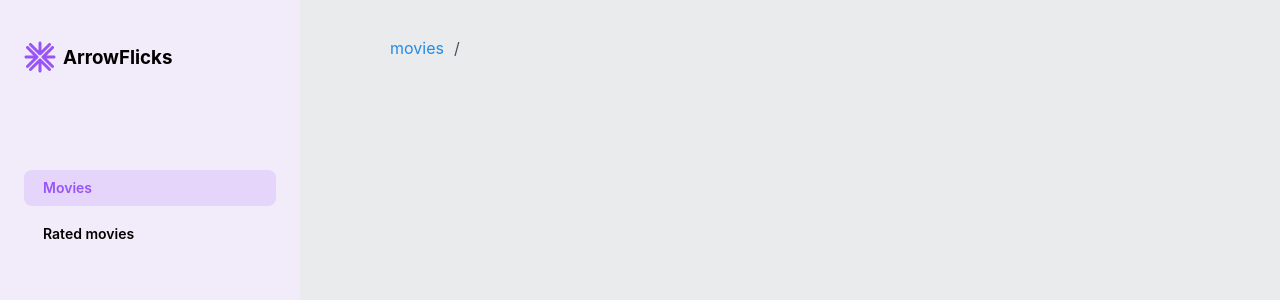
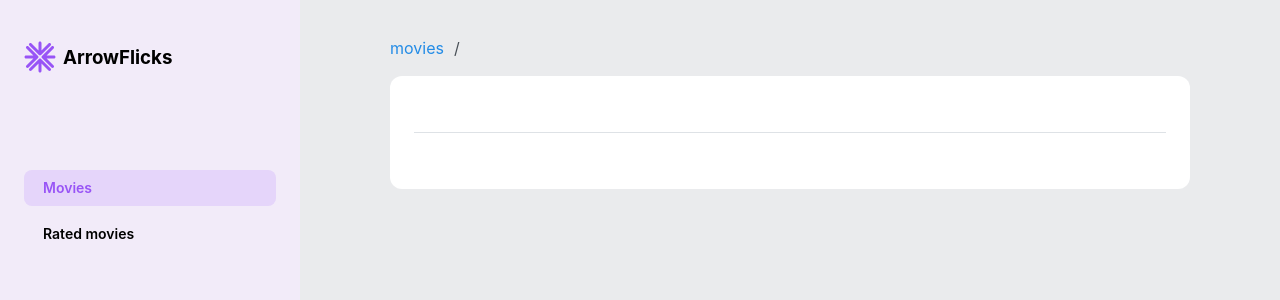
Before and after one commit to Alex991995/App-movie, a React (Vite) app in the folder frontend/: page /movies/1 in a window 1280 px wide. Shown: the top 300 px of the page. Built offline with nearby package versions, Linux system fonts and the light colour scheme; no server answers.

Commit message:
add trailer

```diff
--- a/frontend/src/components/ListOfMovies.tsx
+++ b/frontend/src/components/ListOfMovies.tsx
@@ -43,10 +43,12 @@ function ListOfMovies({ dataForListOfMovies }: ListOfMoviesProps) {
   }
 
   function getNameGenres(genres: number[]) {
+    if(!genres) return ''
     const res = [];
     if (genresStored?.genres) {
       for (let i = 0; i < genresStored.genres.length; i++) {
         if (genres.includes(genresStored.genres[i].id)) {
+          console.log()
           res.push(genresStored.genres[i].name, ', ');
         }
       }
--- a/frontend/src/components/Trailer.tsx
+++ b/frontend/src/components/Trailer.tsx
@@ -1,27 +1,51 @@
-import React from 'react'
-import {  INformationAbMovie } from '../features/types';
+import React, { useEffect, useState } from 'react';
+import { INformationAbMovie, Result } from '../features/types';
 import styles from '../styles/Trailer.module.css';
+import { AspectRatio, Divider } from '@mantine/core';
 interface ITrailer {
-  singleMovie?:  INformationAbMovie;
+  singleMovie?: INformationAbMovie;
 }
 
-function Trailer({singleMovie}: ITrailer) {
-console.log(singleMovie)
-// https://api.themoviedb.org/3/movie/157336?api_key=ada8bfd2a3b8c2138bffc8c0ffa58212&append_to_response=videos
+function Trailer({ singleMovie }: ITrailer) {
+  const [trailerMovie, setTrailerMovie] = useState<Result | undefined>(undefined);
 
+  // console.log(trailerMovie);
+
+  useEffect(() => {
+    //  console.log(singleMovie?.videos)
+    if (singleMovie?.videos) {
+      const existeTrailer = singleMovie?.videos.results.find(trailer => trailer.key);
+      setTrailerMovie(existeTrailer);
+    } else setTrailerMovie(undefined);
+  }, [singleMovie]);
+
+  // console.log(trailerMovie?.key);
+  // console.log(singleMovie);
   return (
-    <div>
-      <div className={styles.boxTrailer}>
-
-      </div>
-      <div className={styles.description}>
-
-      </div>
-      <div className={styles.production}>
-
-      </div>
+    <div className={styles.mainBoxTrailer}>
+      {trailerMovie?.key && (
+        <div className={styles.boxTrailer}>
+          <AspectRatio style={{ maxWidth: '500px' }} ratio={16 / 9}>
+            <iframe
+              src={`https://www.youtube.com/embed/${trailerMovie?.key}`}
+              style={{ border: 0 }}
+              allow="accelerometer; autoplay; clipboard-write; encrypted-media; gyroscope; picture-in-picture"
+              allowFullScreen
+              title={trailerMovie.name}
+            />
+          </AspectRatio>
+        </div>
+      )}
+        <Divider  my='xl'/>
+      {singleMovie?.overview && (
+        <div className={styles.description}>
+          <h3 className={styles.descriptionTrailer}>Description</h3>
+          <p className={styles.descriptionParagraph}>{singleMovie?.overview}</p>
+        </div>
+      )}
+      <div className={styles.production}></div>
     </div>
-  )
+  );
 }
 
-export default Trailer
+export default Trailer;
--- a/frontend/src/index.css
+++ b/frontend/src/index.css
@@ -78,6 +78,9 @@ body {
 .mantine-Pagination-dots {
   display: none;
 }
+iframe {
+  border-radius: 9px;
+}
 
 a {
   text-decoration: none;
--- a/frontend/src/pages/MoviePage.tsx
+++ b/frontend/src/pages/MoviePage.tsx
@@ -45,7 +45,7 @@ function Movie() {
       dispatch(fetchSingleMovie(movie_id));
     }
   }, [dispatch]);
-
+console.log(singleMovie)
   return (
     <>
       <section>
--- a/frontend/src/styles/MoviePage.module.css
+++ b/frontend/src/styles/MoviePage.module.css
@@ -2,6 +2,7 @@
   display: grid;
   grid-template-columns: minmax(auto, 800px);
   margin-top: 20px;
+  gap: 20px;
 
 }
 @media  (max-width: 943px) {
--- a/frontend/src/styles/Trailer.module.css
+++ b/frontend/src/styles/Trailer.module.css
@@ -1,11 +1,27 @@
-.boxTrailer{
-
+.mainBoxTrailer {
+  display: flex;
+  flex-direction: column;
+  background-color: #ffffff;
+  border-radius: 12px;
+  padding: 24px;
+}
+.boxTrailer {
+  /* padding: 24px; */
 }
 
-.description{
+.description {
+  /* padding: 24px; */
 
+  & .descriptionTrailer {
+    margin-top: 0;
+    font-size: 20px;
+    line-height: 20px;
+  }
+  & .descriptionParagraph {
+    line-height: 22.4px;
+  }
 }
 
-.production{
-
+.production {
+  /* padding: 24px; */
 }
```
Also changed, not shown: frontend/src/features/types.ts (+18 -0 lines), 1 other file (tests, documents, lock files or other folders).
